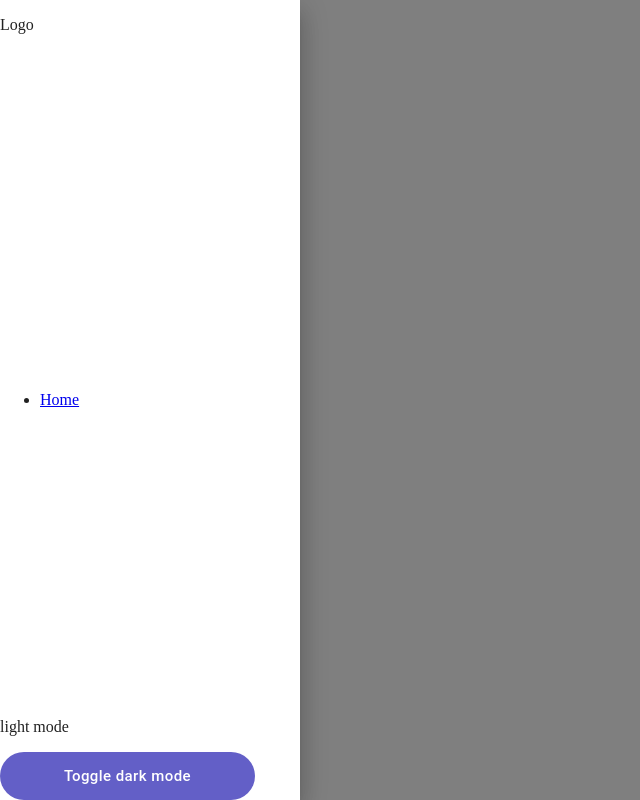
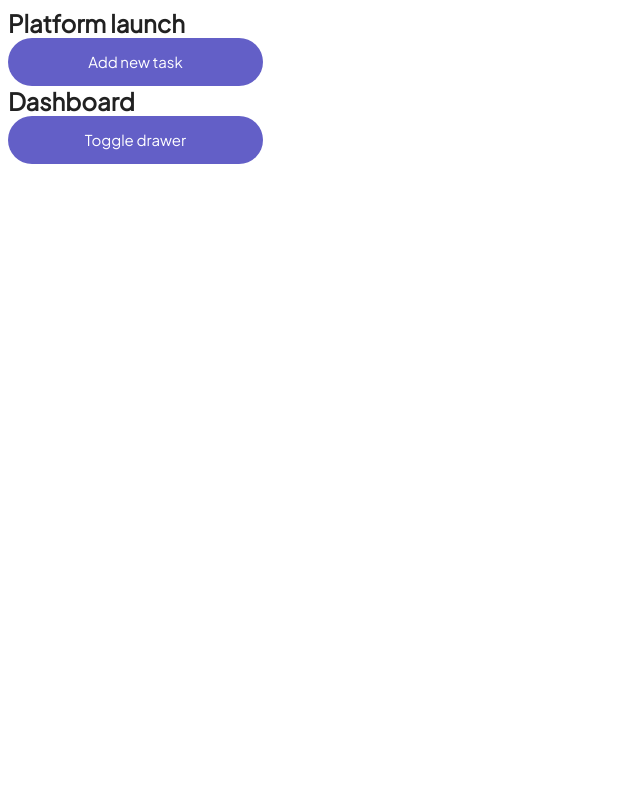
Before and after one commit to migueljo/kanban, a Next.js app: page /dashboard in a window 1280 px wide. Shown: the whole page, without its empty margins (0-640 px from the left). Built offline with nearby package versions, Linux system fonts and the light colour scheme.

Commit message:
Loading Plus Jakarta Sans font

```diff
--- a/package.json
+++ b/package.json
@@ -13,6 +13,7 @@
   "dependencies": {
     "@emotion/react": "^11.13.0",
     "@emotion/styled": "^11.13.0",
+    "@fontsource/plus-jakarta-sans": "^5.0.20",
     "@mui/icons-material": "^5.16.7",
     "@mui/material": "^5.16.7",
     "next": "14.2.5",
--- a/src/app/globals.css
+++ b/src/app/globals.css
@@ -18,6 +18,7 @@
 
 body {
   color: rgb(var(--foreground-rgb));
+  font-family: "Plus Jakarta Sans", sans-serif;
   background: linear-gradient(
       to bottom,
       transparent,
--- a/src/pages/_app.tsx
+++ b/src/pages/_app.tsx
@@ -1,3 +1,4 @@
+import "@fontsource/plus-jakarta-sans";
 import type { AppProps } from "next/app";
 import { RootProvider } from "@/providers/RootProvider";
 
--- a/src/pages/dashboard/index.tsx
+++ b/src/pages/dashboard/index.tsx
@@ -6,9 +6,10 @@ import { useTheme } from "@mui/material";
 
 import { Button } from "@/components/Button/Button";
 import { useColorMode } from "@/providers/ColorModeProvider";
+import { Typography } from "@/components/Text/Typography";
 
 export default function Dashboard() {
-  const [open, setOpen] = React.useState(true);
+  const [open, setOpen] = React.useState(false);
   const colorMode = useColorMode();
   const theme = useTheme();
 
@@ -24,7 +25,7 @@ export default function Dashboard() {
           }}
         >
           <Box component="header" sx={{ height: "97px" }}>
-            <p>Logo</p>
+            <Typography>Logo</Typography>
           </Box>
           <Box component="nav" sx={{ width: "300px" }}>
             <ul>
@@ -43,11 +44,11 @@ export default function Dashboard() {
       </Drawer>
       <main>
         <header>
-          <h1>Platform Launch</h1>
+          <Typography variant="xl">Platform launch</Typography>
           <Button>Add new task</Button>
         </header>
       </main>
-      <h1>Dashboard</h1>
+      <Typography variant="xl">Dashboard</Typography>
       <div>
         <Button onClick={() => setOpen(true)}>Toggle drawer</Button>
       </div>
--- a/src/utils/typographyTheme.ts
+++ b/src/utils/typographyTheme.ts
@@ -2,37 +2,46 @@ import { ThemeOptions } from "@mui/material";
 
 import { colors } from "./colors";
 
+const fontFamily = ["Plus Jakarta Sans", "sans-serif"].join(",");
+
 export const typography: ThemeOptions["typography"] = {
+  fontFamily,
   xl: {
     fontWeight: "bold",
     fontSize: "24px",
     lineHeight: "30px",
+    fontFamily,
   },
   l: {
     fontWeight: "bold",
     fontSize: "18px",
     lineHeight: "23px",
+    fontFamily,
   },
   m: {
     fontWeight: "bold",
     fontSize: "15px",
     lineHeight: "19px",
+    fontFamily,
   },
   s: {
     color: colors.mediumGray,
     fontWeight: "bold",
     fontSize: "12px",
     lineHeight: "15px",
+    fontFamily,
   },
   bodyL: {
     fontWeight: "normal",
     fontSize: "13px",
     lineHeight: "23px",
+    fontFamily,
   },
   bodyM: {
     fontWeight: "bold",
     fontSize: "12px",
     lineHeight: "15px",
+    fontFamily,
   },
 };
 
```
Also changed, not shown: src/app/layout.tsx (+1 -7 lines), 1 other file (tests, documents, lock files or other folders).
